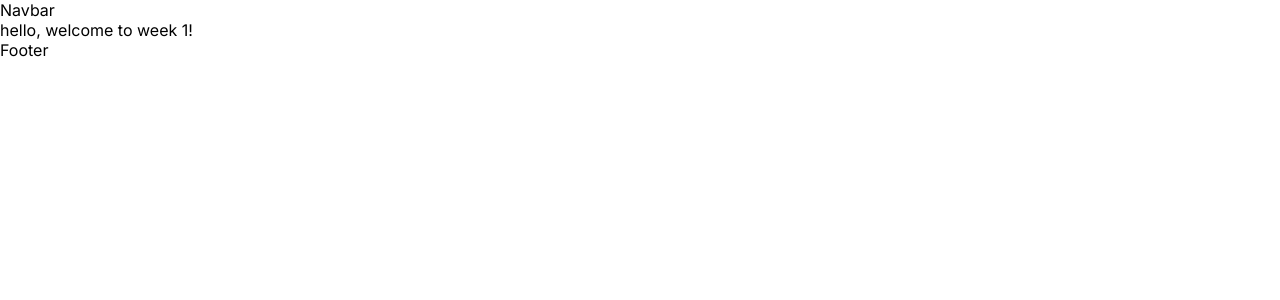
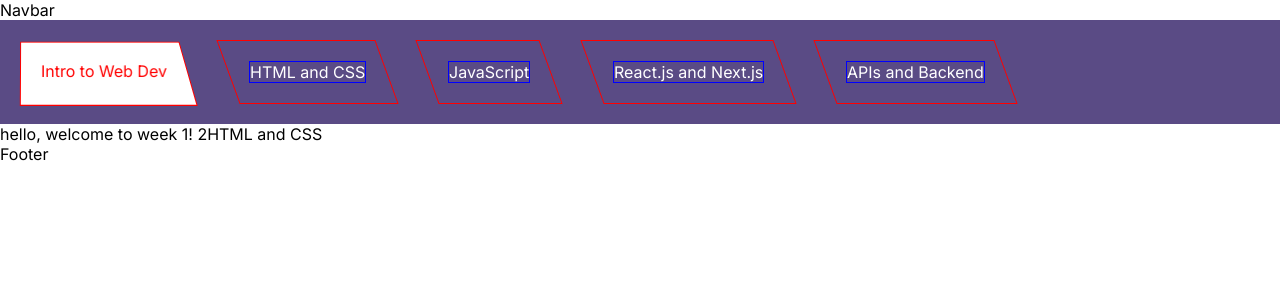
Before and after one commit to include-davis/cohort-platform, a Next.js app: page /workshop/1 in a window 1280 px wide. Shown: the top 300 px of the page. Built offline with nearby package versions, Linux system fonts and the light colour scheme.

Commit message:
feat: Start creating tab layout

```diff
--- a/app/workshop/[num]/page.jsx
+++ b/app/workshop/[num]/page.jsx
@@ -1,10 +1,25 @@
+'use client';
+
+import { useState } from "react";
 import styles from "./workshop.module.scss";
 
 // params: { num: string }
 export default function Workshop({ params }){
+    const workshopTitles = [[1, "Intro to Web Dev"], [2, "HTML and CSS"], [3, "JavaScript"], [4, "React.js and Next.js"], [5, "APIs and Backend"]];
+    const [num, setNum] = useState(params.num);
+
     return(
-        <div>
-            hello, welcome to week {params.num}!
+        <div className={styles.workshop}>
+            <nav className={styles.workshopNav}>
+                { workshopTitles.map((workshop) =>
+                    <div className={[styles.navTab, (workshop[0] == 1) ? styles.firstNavTab : styles.laterNavTab, (workshop[0] == num)? styles.selectedTab : null].join(' ')} key={workshop[0]}>
+                        <p>{workshop[1]}</p>
+                    </div>
+                ) }
+            </nav>
+            <div>
+                hello, welcome to week {num}! {workshopTitles[num]}
+            </div>
         </div>
     )
 }
--- a/app/workshop/[num]/workshop.module.scss
+++ b/app/workshop/[num]/workshop.module.scss
@@ -0,0 +1,41 @@
+.workshop {
+    --skew-angle: 20deg;
+}
+
+.workshopNav {
+    background-color: var(--include-purple-light);
+    display: flex;
+    gap: 40px;
+    padding: 20px;
+}
+
+.navTab {
+    padding: 20px;
+    color: white;
+    border: 1px solid red;
+    //
+
+}
+
+.firstNavTab {
+    transform: perspective(10px) rotateX(1deg) skewx(8deg);
+}
+
+.firstNavTab > p {
+    color: red;
+    transform: perspective(10px) rotateX(-1deg) skewx(-8deg);
+}
+
+.laterNavTab {
+    transform: perspective(20px) skewx(var(--skew-angle));
+}
+
+.laterNavTab > p {
+    transform: skewx(calc(var(--skew-angle) * -1));
+    border: 1px solid blue;
+}
+
+.selectedTab {
+    background-color: white;
+    color: black;
+}
```
